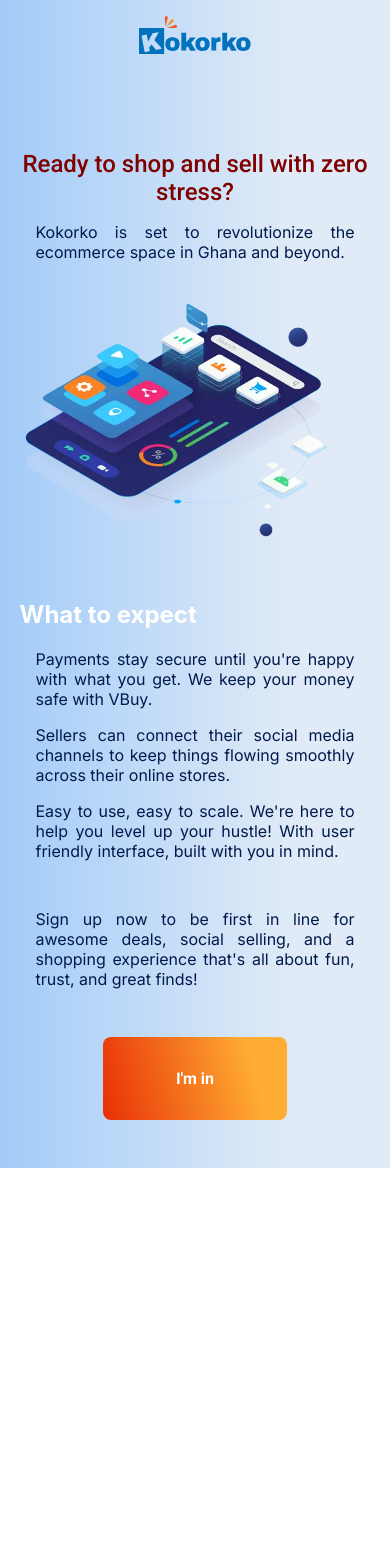
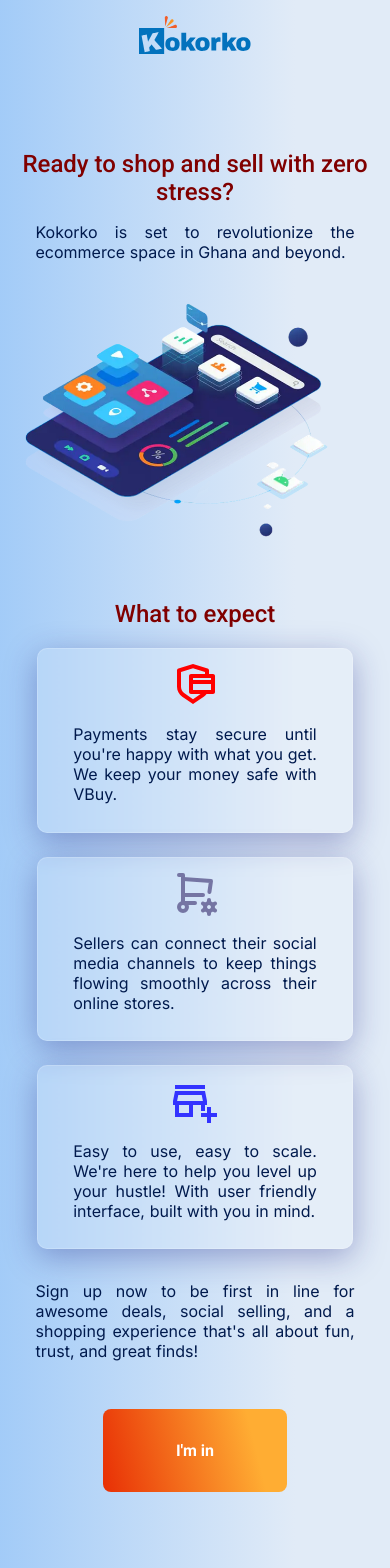
Before and after one commit to verifibuy-org/wait-list-app, a React (Create React App) app: page / in a window 390 px wide. Shown: the top 1568 px of the page. Before the commit the page ends 1168 px from the top, so only its background shows below. Built offline with nearby package versions, Linux system fonts and the light colour scheme.

Commit message:
updated styling for mobile screens

```diff
--- a/src/App.css
+++ b/src/App.css
@@ -34,7 +34,7 @@
     height: fit-content;
     margin: 0 auto;
     margin-top: 4rem;
-    padding-bottom: 3rem;
+    padding-bottom: 6rem;
   }
 
   .text-container {
@@ -65,7 +65,7 @@
     font-family: Inter, Haettenschweiler, 'Arial Narrow Bold', sans-serif;
     font-size: 1rem;
     text-align: justify;
-    word-spacing: normal;
+    word-spacing: 0.01rem;
     padding: 0 1rem;
     color: #001a4d;
   }
@@ -83,6 +83,43 @@
     width: 100%;
     height: auto;
     object-fit: cover;
+  }
+
+  .text h2 {
+    font-family: Roboto, Impact, Haettenschweiler, 'Arial Narrow Bold', sans-serif;
+    font-size: 1.5rem;
+    font-weight: 500;
+    text-align: center;
+    color: #800000;
+  }
+
+  .text p {
+    font-family: Inter, Haettenschweiler, 'Arial Narrow Bold', sans-serif;
+  }
+
+  .cards {
+    width: 90%;
+    height: auto;
+    display: flex;
+    flex-direction: column;
+    justify-content: center;
+    align-items: center;
+    gap: 1.5rem;
+    margin: 0 auto;
+  }
+
+  .cards .card {
+    background: rgba( 255, 255, 255, 0.15 );
+    box-shadow: 0 8px 32px 0 rgba( 31, 38, 135, 0.37 );
+    backdrop-filter: blur( 1px );
+    -webkit-backdrop-filter: blur( 1px );
+    border-radius: 10px;
+    border: 1px solid rgba( 255, 255, 255, 0.18 );
+    display: flex;
+    flex-direction: column;
+    justify-content: center;
+    align-items: center;
+    padding: 0.7rem 1.2rem;
   }
 
   .button-container {
--- a/src/App.js
+++ b/src/App.js
@@ -1,6 +1,9 @@
 import logo from './assets/Footer Logo.svg';
 import './App.css';
 import phoneImage from './assets/android-mobile.png'
+import { RiSecurePaymentLine } from "react-icons/ri";
+import { TbShoppingCartCog } from "react-icons/tb";
+import { MdOutlineAddBusiness } from "react-icons/md";
 
 function App() {
     return (
@@ -22,18 +25,27 @@
                     <div className='text'>
                         <h2>What to expect</h2>
                         <div className='cards'>
+                            <div className='card'>
+                                <RiSecurePaymentLine color='#ff0000' size='3rem'/>
                                 <p>
                                     Payments stay secure until you're happy with what you get.
                                     We keep your money safe with VBuy.
                                 </p>
+                            </div>
+                            <div className='card'>
+                                <TbShoppingCartCog color='#7575a3' size='3rem'/>
                                 <p>
                                     Sellers can connect their social media channels to keep
                                     things flowing smoothly across their online stores.
                                 </p>
+                            </div>
+                            <div className='card'>
+                                <MdOutlineAddBusiness color='#3333ff' size='3rem' />
                                 <p>
                                     Easy to use, easy to scale. We're here to help you level up your hustle!
                                     With user friendly interface, built with you in mind.
                                 </p>
+                            </div>
                         </div>
                     </div>
                     <div className='cta'>
```
Lines whose indentation alone changed are shown as unchanged.
